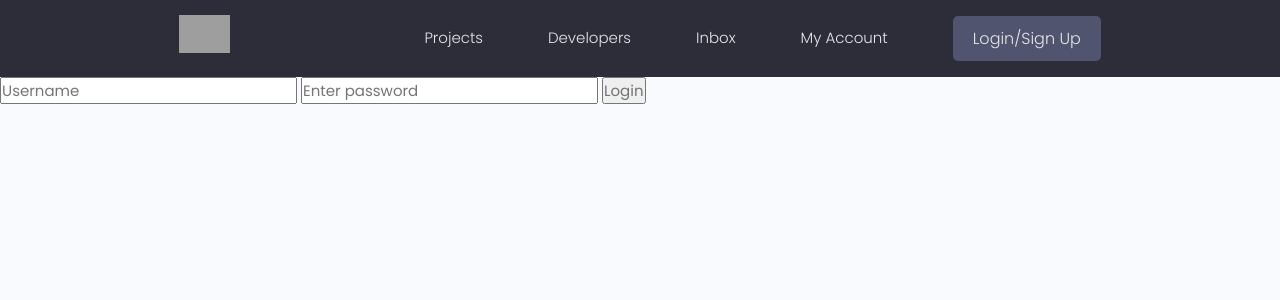
After one commit to 833FCAK3/devsearch, a Django app: page /login/ in a window 1280 px wide. The commit adds this page. Shown: the top 300 px of the page. Run offline with Django 4.2, Linux system fonts and the light colour scheme; some libraries are stand-ins or nearby versions; grey boxes are pictures that could not be loaded.

Commit message:
Add user login and logout

```diff
--- a/devsearch/projects/views.py
+++ b/devsearch/projects/views.py
@@ -1,3 +1,4 @@
+from django.contrib.auth.decorators import login_required
 from django.core.handlers.wsgi import WSGIRequest
 from django.http import HttpResponse
 from django.shortcuts import redirect, render
@@ -17,6 +18,7 @@ def project(request: WSGIRequest, pk):
     return render(request, "projects/single-project.html", {"project": project_obj})
 
 
+@login_required(login_url="login")
 def createProject(request: WSGIRequest):
     form = ProjectForm()
 
@@ -30,6 +32,7 @@ def createProject(request: WSGIRequest):
     return render(request, "projects/project_form.html", context)
 
 
+@login_required(login_url="login")
 def updateProject(request: WSGIRequest, pk):
     project = Project.objects.get(id=pk)
     form = ProjectForm(instance=project)
@@ -44,6 +47,7 @@ def updateProject(request: WSGIRequest, pk):
     return render(request, "projects/project_form.html", context)
 
 
+@login_required(login_url="login")
 def deleteProject(request: WSGIRequest, pk):
     project = Project.objects.get(id=pk)
     if request.method == "POST":
--- a/devsearch/templates/main.html
+++ b/devsearch/templates/main.html
@@ -22,6 +22,14 @@
 <body>
     {% include 'navbar.html' %}
 
+    {% if messages %}
+    <ul class="messages">
+        {% for message in messages %}
+        <li{% if message.tags %} class="{{ message.tags }}" {% endif %}>{{ message }}</li>
+            {% endfor %}
+    </ul>
+    {% endif %}
+
     {% block content%}
 
     {% endblock content%}
--- a/devsearch/templates/navbar.html
+++ b/devsearch/templates/navbar.html
@@ -17,9 +17,16 @@
                 <li class="header__menuItem"><a href="{% url 'profiles' %}">Developers</a></li>
                 <li class="header__menuItem"><a href="">Inbox</a></li>
                 <li class="header__menuItem"><a href="">My Account</a></li>
-          <li class="header__menuItem"><a href="{% url
-        'create-project' %}" class="btn btn--sub">Add Project</a></li>
-          <li class="header__menuItem"><a href="" class="btn btn--sub">Login/Sign Up</a></li>
+
+
+                {% if request.user.is_authenticated %}
+                <li class="header__menuItem">
+                    <a href="{% url 'create-project' %}" class="btn btn--sub">Add Project</a>
+                </li>
+                <li class="header__menuItem"><a href="{% url 'logout' %}" class="btn btn--sub">Logout</a></li>
+                {% else %}
+                <li class="header__menuItem"><a href="{% url 'login' %}" class="btn btn--sub">Login/Sign Up</a></li>
+                {% endif %}
             </ul>
         </nav>
     </div>
--- /dev/null
+++ b/devsearch/users/templates/users/login_register.html
@@ -0,0 +1,11 @@
+{% extends 'main.html' %}
+{% block content %}
+
+<form action="{% url 'login' %}" method="post">
+    {% csrf_token %}
+    <input type="text" name="username" placeholder="Username">
+    <input type="password" name="password" placeholder="Enter password">
+    <input type="submit" value="Login">
+</form>
+
+{% endblock %}
--- a/devsearch/users/urls.py
+++ b/devsearch/users/urls.py
@@ -4,6 +4,8 @@ from . import views
 
 
 urlpatterns = [
+    path("login/", views.login_user, name="login"),
+    path("logout/", views.logout_user, name="logout"),
     path("", views.profiles, name="profiles"),
-    path("profile/<str:pk>", views.userProfile, name="user-profile"),
+    path("profile/<str:pk>", views.user_profile, name="user-profile"),
 ]
--- a/devsearch/users/views.py
+++ b/devsearch/users/views.py
@@ -1,10 +1,41 @@
+from django.contrib import messages
+from django.contrib.auth import authenticate, login, logout
+from django.contrib.auth.decorators import login_required
+from django.contrib.auth.models import User
 from django.core.handlers.wsgi import WSGIRequest
-from django.shortcuts import render
+from django.shortcuts import redirect, render
 
 from .models import Profile
 
 
-# Create your views here.
+def login_user(request: WSGIRequest):
+
+    if request.user.is_authenticated:
+        return redirect("profiles")
+
+    if request.method == "POST":
+        username = request.POST["username"]
+        password = request.POST["password"]
+
+        try:
+            user = User.objects.get(username=username)
+        except:
+            messages.error(request, "User does not exist")
+        else:
+            user = authenticate(request, username=username, password=password)
+
+            if user is not None:
+                login(request, user)
+                return redirect("profiles")
+            else:
+                messages.error(request, "Username OR password is incorrect")
+
+    return render(request, "users/login_register.html")
+
+
+def logout_user(request: WSGIRequest):
+    logout(request)
+    return redirect("login")
 
 
 def profiles(request: WSGIRequest):
@@ -13,7 +44,7 @@ def profiles(request: WSGIRequest):
     return render(request, "users/profiles.html", context)
 
 
-def userProfile(request: WSGIRequest, pk):
+def user_profile(request: WSGIRequest, pk):
     profile: Profile = Profile.objects.get(id=pk)
 
     topSkills = profile.skill_set.exclude(description__exact="")
```
Lines whose indentation alone changed are shown as unchanged.
